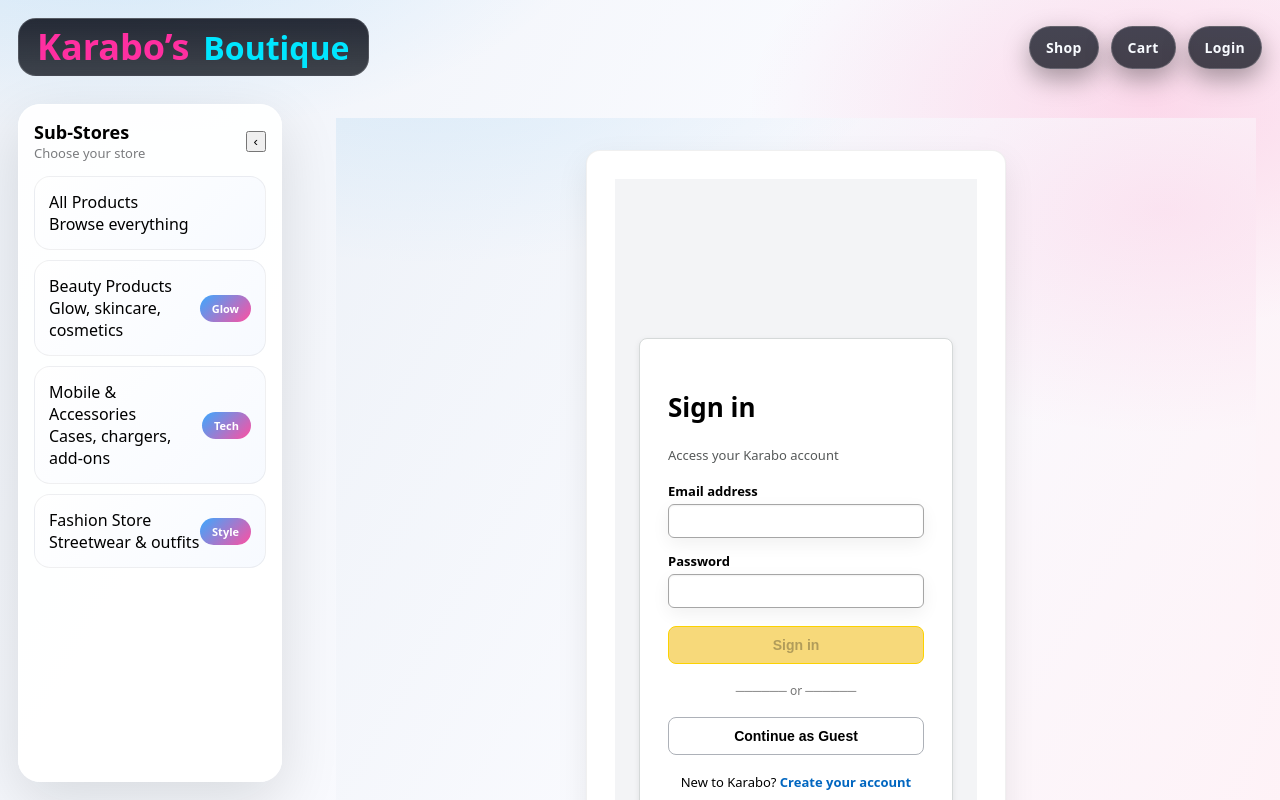
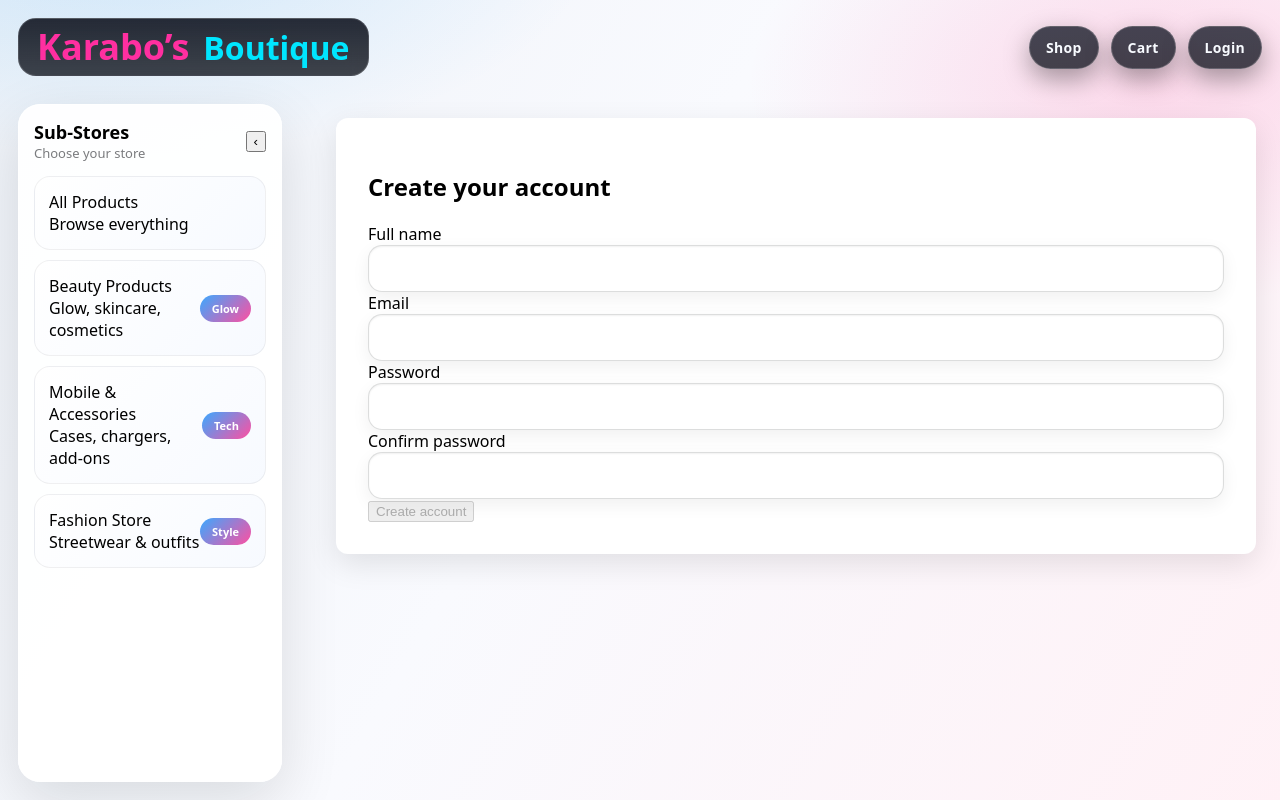
Before and after one commit to yvesf022/kkkkkk, a Next.js app: page /login in a window 1280 px wide. Shown: the top 800 px of the page. Built offline with nearby package versions, Linux system fonts and the light colour scheme; no server answers.

Commit message:
fix(auth): unblock public register flow and restore backend communication

```diff
--- a/app/(public)/layout.tsx
+++ b/app/(public)/layout.tsx
@@ -1,79 +1,127 @@
 "use client";
 
-import { useEffect } from "react";
+import { useState, useMemo } from "react";
 import { useRouter } from "next/navigation";
-import { useAuth } from "@/lib/auth";
 
-/**
- * PUBLIC LAYOUT — AMAZON LEVEL
- *
- * PURPOSE:
- * - Hosts public pages (login, register, verify-email)
- * - NEVER blocks rendering
- * - Redirects logged-in users only after auth is resolved
- *
- * GUARANTEES:
- * - Login UI always visible
- * - No blank screens
- * - No auth race conditions
- * - Clean UX parity with Amazon-style flows
- */
+const API_BASE =
+  process.env.NEXT_PUBLIC_API_URL || "https://karabo.onrender.com";
 
-export default function PublicLayout({
-  children,
-}: {
-  children: React.ReactNode;
-}) {
+export default function RegisterPage() {
   const router = useRouter();
-  const { user, loading } = useAuth();
 
-  /**
-   * Redirect authenticated users away from public pages
-   * (runs ONLY after auth is fully resolved)
-   */
-  useEffect(() => {
-    if (!loading && user) {
-      router.replace("/account");
+  const [fullName, setFullName] = useState("");
+  const [email, setEmail] = useState("");
+  const [password, setPassword] = useState("");
+  const [confirm, setConfirm] = useState("");
+
+  const [loading, setLoading] = useState(false);
+  const [error, setError] = useState<string | null>(null);
+  const [success, setSuccess] = useState(false);
+
+  const passwordValid = useMemo(
+    () => password.length >= 8 && /\d/.test(password),
+    [password]
+  );
+
+  const canSubmit =
+    fullName.trim().length >= 2 &&
+    email &&
+    passwordValid &&
+    password === confirm &&
+    !loading;
+
+  async function handleSubmit(e: React.FormEvent) {
+    e.preventDefault();
+    if (!canSubmit) return;
+
+    setLoading(true);
+    setError(null);
+
+    try {
+      const res = await fetch(`${API_BASE}/api/auth/register`, {
+        method: "POST",
+        headers: { "Content-Type": "application/json" },
+        credentials: "include",
+        body: JSON.stringify({
+          email,
+          password,
+          full_name: fullName,
+        }),
+      });
+
+      if (!res.ok) {
+        const data = await res.json();
+        throw new Error(data.detail || "Registration failed");
+      }
+
+      setSuccess(true);
+    } catch (err: any) {
+      setError(err.message || "Unable to create account");
+    } finally {
+      setLoading(false);
     }
-  }, [loading, user, router]);
+  }
 
-  /**
-   * BLOCK public pages ONLY when user is confirmed logged in
-   * Never block while loading
-   */
-  if (user) {
-    return null;
+  if (success) {
+    return (
+      <section style={card}>
+        <h1>Check your email</h1>
+        <p>We sent a verification link to:</p>
+        <strong>{email}</strong>
+        <button onClick={() => router.push("/login")}>
+          Go to login
+        </button>
+      </section>
+    );
   }
 
   return (
-    <main
-      role="main"
-      aria-label="Authentication"
-      style={{
-        minHeight: "100vh",
-        display: "grid",
-        placeItems: "center",
-        padding: "32px 16px",
-        background:
-          "radial-gradient(1200px 600px at 10% -10%, rgba(0,153,255,.10), transparent 40%)," +
-          "radial-gradient(900px 500px at 90% 10%, rgba(255,80,160,.12), transparent 45%)," +
-          "linear-gradient(120deg, #eef2f8 0%, #f9fafe 45%, #fff1f6 100%)",
-      }}
-    >
-      <section
-        style={{
-          width: "100%",
-          maxWidth: 420,
-          background: "#fff",
-          borderRadius: 14,
-          padding: 28,
-          boxShadow:
-            "0 1px 2px rgba(0,0,0,.04), 0 12px 32px rgba(0,0,0,.08)",
-          border: "1px solid rgba(0,0,0,.06)",
-        }}
-      >
-        {children}
-      </section>
-    </main>
+    <section style={card}>
+      <h1>Create your account</h1>
+
+      {error && <div style={errorBox}>{error}</div>}
+
+      <form onSubmit={handleSubmit}>
+        <label>Full name</label>
+        <input value={fullName} onChange={(e) => setFullName(e.target.value)} />
+
+        <label>Email</label>
+        <input value={email} onChange={(e) => setEmail(e.target.value)} />
+
+        <label>Password</label>
+        <input
+          type="password"
+          value={password}
+          onChange={(e) => setPassword(e.target.value)}
+        />
+
+        <label>Confirm password</label>
+        <input
+          type="password"
+          value={confirm}
+          onChange={(e) => setConfirm(e.target.value)}
+        />
+
+        <button disabled={!canSubmit}>
+          {loading ? "Creating your account…" : "Create account"}
+        </button>
+      </form>
+    </section>
   );
 }
+
+/* styles */
+const card: React.CSSProperties = {
+  background: "#fff",
+  padding: 32,
+  borderRadius: 12,
+  boxShadow: "0 10px 30px rgba(0,0,0,.1)",
+};
+
+const errorBox: React.CSSProperties = {
+  background: "#fee2e2",
+  color: "#7f1d1d",
+  padding: 12,
+  borderRadius: 8,
+  marginBottom: 12,
+};
```
